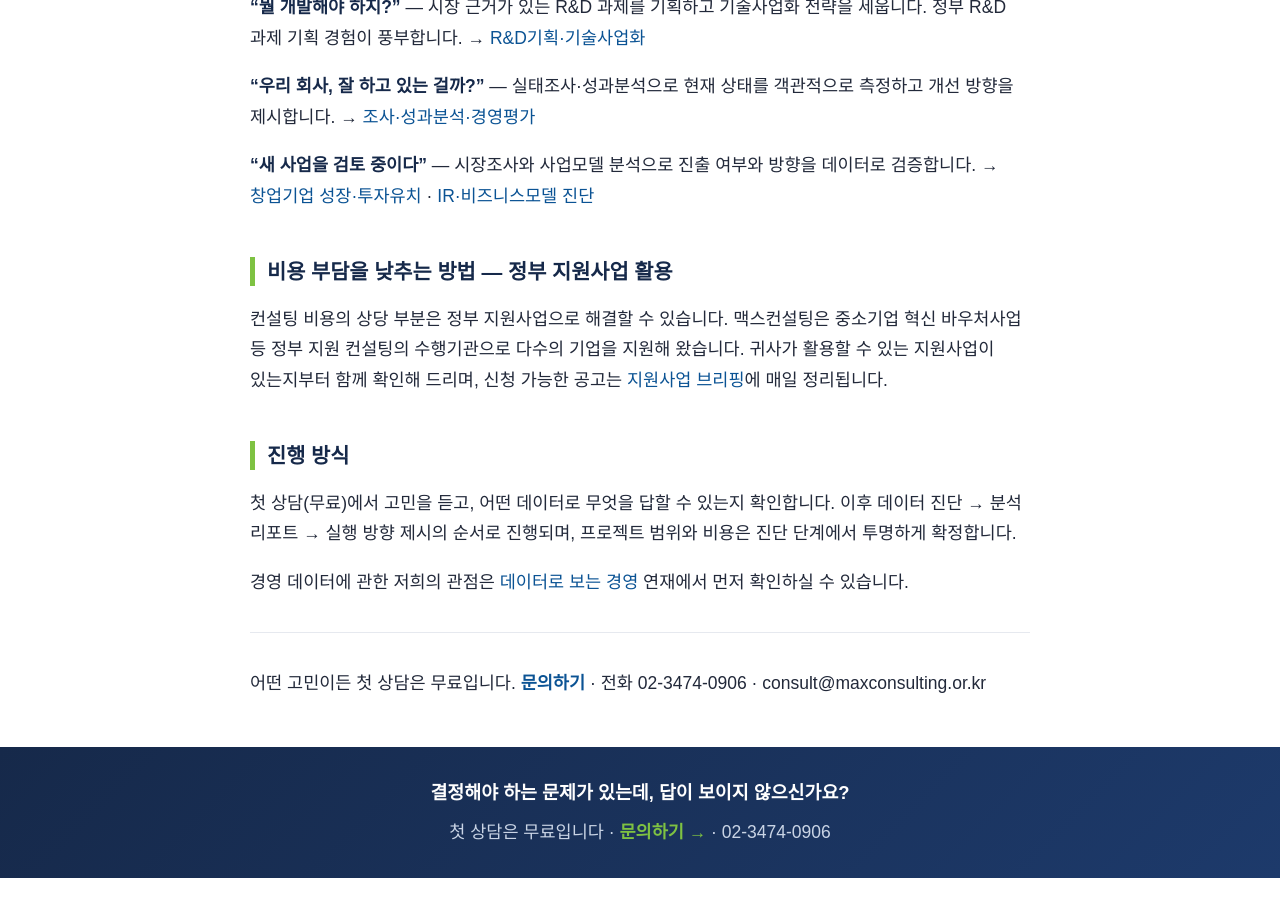
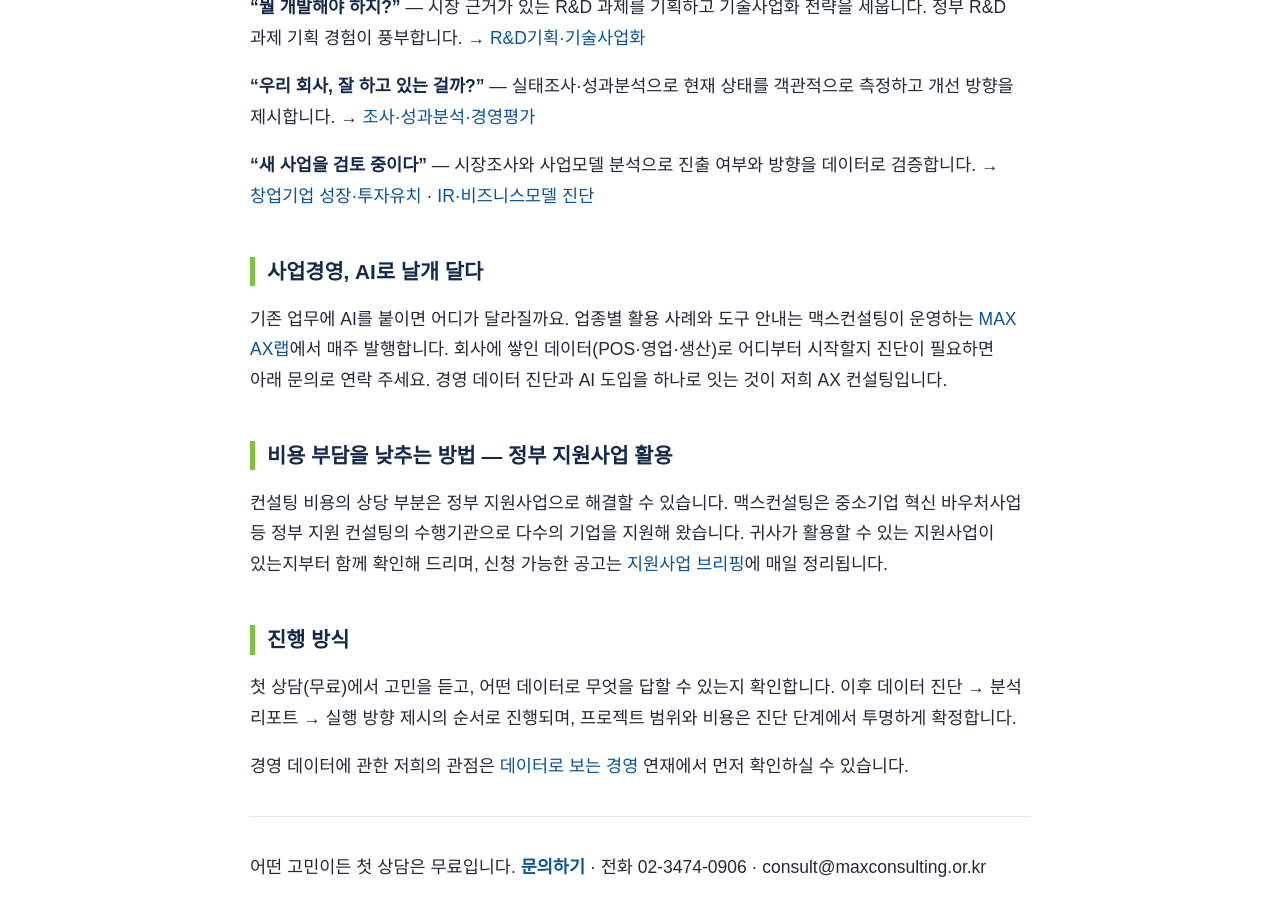
Before and after one commit to isac1003/isac1003.github.io, a Jekyll site: the page built from business.md, in a window 1280 px wide and 900 px high, scrolled down 664 px. Built offline with Jekyll 4.4.1, drawn with Linux system fonts in a browser that asks for light colours.

Commit message:
MAX AX랩 연계: 첫 화면 AX 배너, 기업 서비스 페이지 AX 안내, llms.txt 등록

```diff
--- a/business.md
+++ b/business.md
@@ -42,6 +42,14 @@
 데이터로 검증합니다.
 → [창업기업 성장·투자유치](/services/startup/) · [IR·비즈니스모델 진단](/services/bm/)
 
+## 사업경영, AI로 날개 달다
+
+기존 업무에 AI를 붙이면 어디가 달라질까요. 업종별 활용 사례와 도구 안내는
+맥스컨설팅이 운영하는 [MAX AX랩](https://ax.maxconsulting.or.kr)에서 매주
+발행합니다. 회사에 쌓인 데이터(POS·영업·생산)로 어디부터 시작할지 진단이
+필요하면 아래 문의로 연락 주세요. 경영 데이터 진단과 AI 도입을 하나로 잇는
+것이 저희 AX 컨설팅입니다.
+
 ## 비용 부담을 낮추는 방법 — 정부 지원사업 활용
 
 컨설팅 비용의 상당 부분은 정부 지원사업으로 해결할 수 있습니다. 맥스컨설팅은
--- a/index.html
+++ b/index.html
@@ -28,7 +28,8 @@
     <a class="service" href="{{ '/services/rnd/' | relative_url }}"><h3>"뭘 개발해야 하지?"</h3><p>시장 근거 있는 R&amp;D과제 기획</p></a>
   </div>
   <div class="audience">
-    <a class="aud-banner" href="{{ '/business/' | relative_url }}"><strong>일반기업이신가요?</strong> 매출·생산·수출·R&amp;D — 경영의 결정 문제를 데이터로 풀어드립니다 →</a>
+    <a class="aud-banner" href="{{ '/business/' | relative_url }}"><strong>일반기업이신가요?</strong> 매출·생산·수출·R&amp;D, 경영의 결정 문제를 데이터로 풀어드립니다 →</a>
+    <a class="aud-banner" href="https://ax.maxconsulting.or.kr"><strong>AI로 경영을 개선하고 싶으신가요?</strong> 사업경영, AI로 날개 달다. MAX AX랩에서 사례와 도구를 보세요 →</a>
     <a class="aud-banner" href="{{ '/startup/' | relative_url }}"><strong>스타트업이신가요?</strong> IR 진단·투자유치 프로그램·글로벌 사례를 한곳에 모았습니다 →</a>
     <a class="aud-banner" href="{{ '/projects/evaluation/' | relative_url }}"><strong>공공기관 담당자신가요?</strong> 평가·실태조사·정책연구 실적 150건을 확인하세요 →</a>
   </div>
--- a/llms.txt
+++ b/llms.txt
@@ -18,6 +18,7 @@
 - [조사·성과분석·경영평가](/services/evaluation/): 실태조사, 지원사업 성과분석, 지자체 출자·출연기관 경영평가
 - [스타트업을 위한 서비스](/startup/): 스타트업 전용 허브 — IR 진단, 투자유치 지원 프로그램 참여기업 모집(수시), 글로벌 스타트업 분석 시리즈
 - [MAX 스타트업랩](https://startup.maxconsulting.or.kr): 맥스컨설팅이 운영하는 창업자 정보 서브사이트 — 해외 창업 케이스 심층분석(주 3건+)과 아이디어 노트(짧은 소개 대량 아카이브)
+- [MAX AX랩](https://ax.maxconsulting.or.kr): 맥스컨설팅이 운영하는 AI 경영개선 정보 서브사이트 — "사업경영, AI로 날개 달다". 중소기업·소상공인용 업종별 AI 활용 사례와 도구 가이드(주간 발행)
 - [IR·비즈니스모델 진단](/services/bm/): IR 자료를 보내면 AI+액셀러레이터가 투자 준비도 스코어카드와 보완 제안 리포트 제공 ([샘플](/services/bm/sample/))
 - [창업기업 성장·투자유치](/services/startup/): 등록 액셀러레이터, BM 고도화, IR 코칭 (농식품 기업 누적 약 1,600개사 지원)
 - [수출 시장전략](/services/export/): 데이터 기반 목표시장 선정, 바이어 발굴, AI 현지화 마케팅 (K-Food 특화)
```
